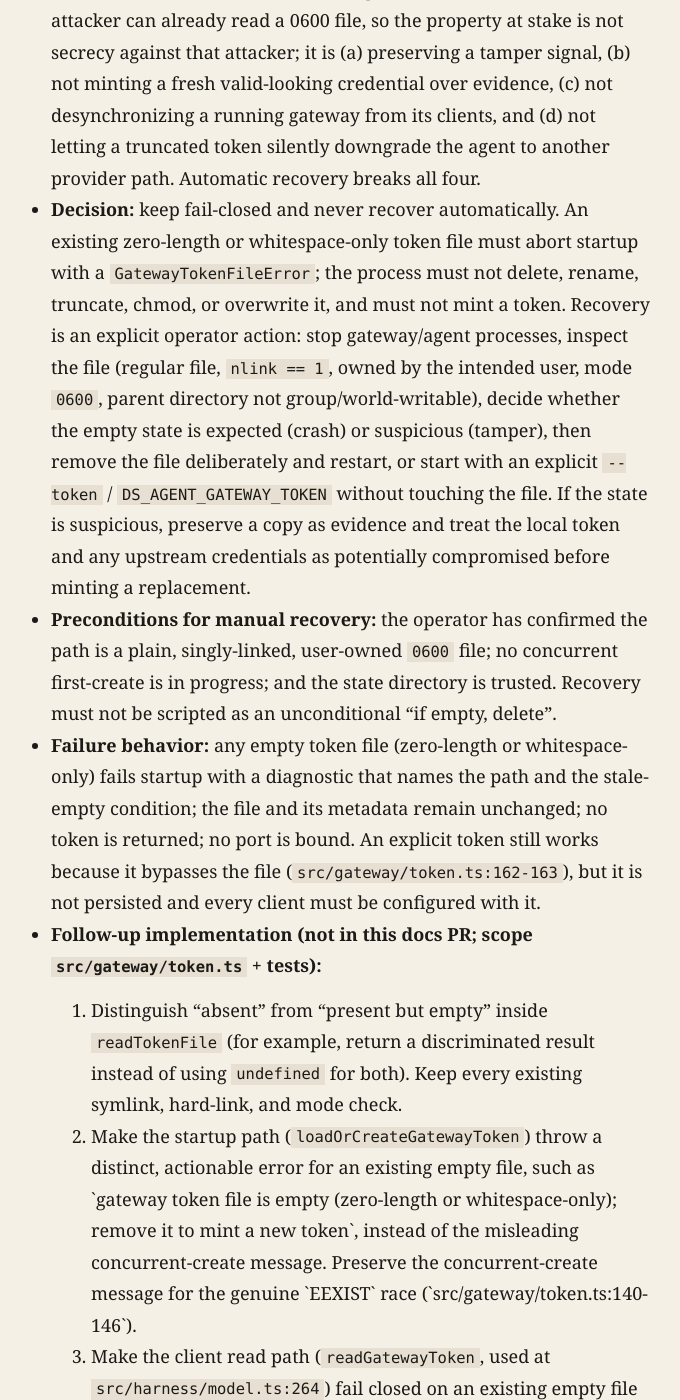
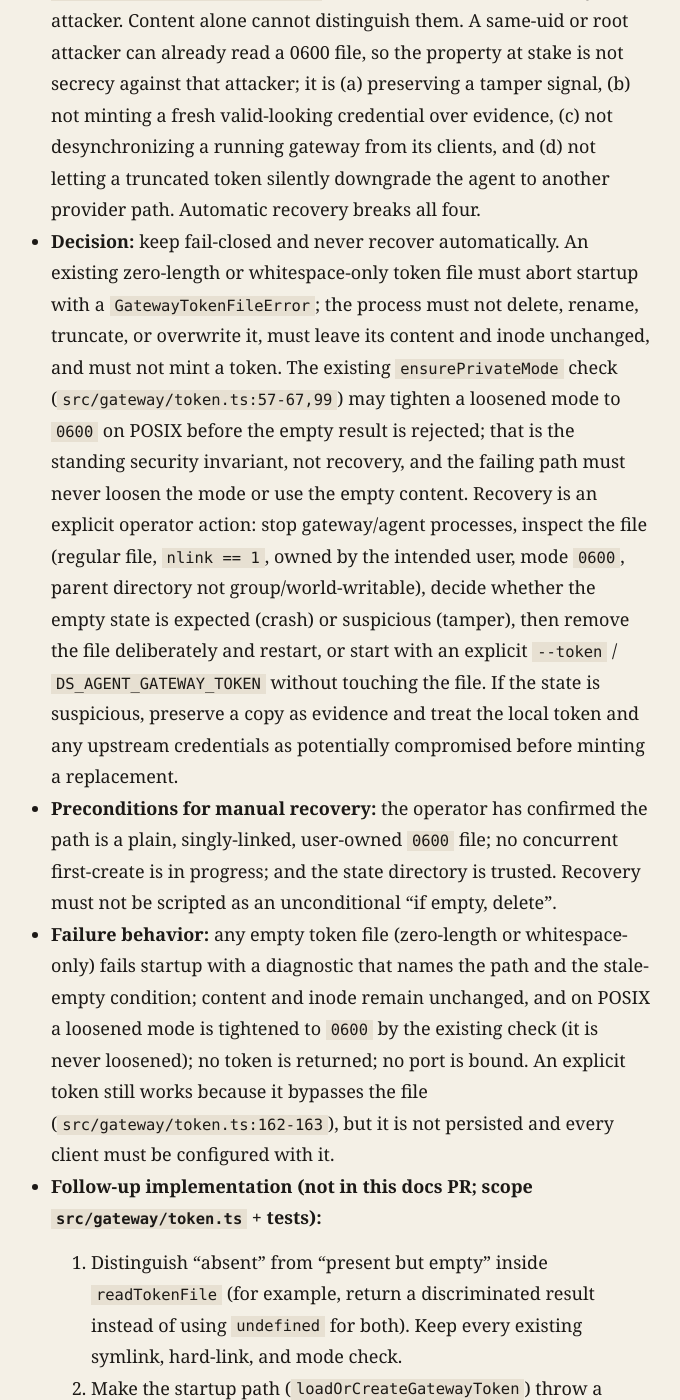
Before and after one commit to LofiSu/deepseek-super-agent, a Jekyll site: the page built from docs/ARCHITECTURE_DECISIONS.md, in a window 1280 px wide and 1400 px high, scrolled down 7567 px. Shown: the whole window, without its empty margins (309-989 px from the left). Built offline with Jekyll 4.4.1, drawn with Linux system fonts in a browser that asks for light colours; our own code applies the rules of GitHub Pages for plain Markdown files; some of the changed text lies outside the part shown.

Commit message:
[SUPER-AGENT][STALE-GATEWAY-TOKEN] Clarify mode repair in ADR-009

```diff
--- a/docs/ARCHITECTURE_DECISIONS.md
+++ b/docs/ARCHITECTURE_DECISIONS.md
@@ -202,7 +202,8 @@ rewrite `PLAN.md`; link to the contract instead.
   (`src/gateway/token.ts:140-146`). Both `ds-agent gateway`
   (`src/cli/gateway.ts:42-43`) and the embedded gateway
   (`src/gateway/embedded.ts:26`) call this before binding a port, so startup
-  aborts and the file is left byte-for-byte and inode-for-inode untouched. A
+  aborts and the file's content and inode are left unchanged. On POSIX the
+  existing mode check may first tighten a loosened mode to `0600`. A
   zero-length file and a whitespace-only file behave identically.
   `startGatewayServer` has a second empty-token guard
   (`src/gateway/server.ts:250-251`), but the file path normally throws earlier.
@@ -224,8 +225,13 @@ rewrite `PLAN.md`; link to the contract instead.
   four.
 - **Decision:** keep fail-closed and never recover automatically. An existing
   zero-length or whitespace-only token file must abort startup with a
-  `GatewayTokenFileError`; the process must not delete, rename, truncate,
-  chmod, or overwrite it, and must not mint a token. Recovery is an explicit
+  `GatewayTokenFileError`; the process must not delete, rename, truncate, or
+  overwrite it, must leave its content and inode unchanged, and must not mint a
+  token. The existing `ensurePrivateMode` check
+  (`src/gateway/token.ts:57-67,99`) may tighten a loosened mode to `0600` on
+  POSIX before the empty result is rejected; that is the standing security
+  invariant, not recovery, and the failing path must never loosen the mode or
+  use the empty content. Recovery is an explicit
   operator action: stop gateway/agent processes, inspect the file (regular file,
   `nlink == 1`, owned by the intended user, mode `0600`, parent directory not
   group/world-writable), decide whether the empty state is expected (crash) or
@@ -240,10 +246,11 @@ rewrite `PLAN.md`; link to the contract instead.
   scripted as an unconditional "if empty, delete".
 - **Failure behavior:** any empty token file (zero-length or whitespace-only)
   fails startup with a diagnostic that names the path and the stale-empty
-  condition; the file and its metadata remain unchanged; no token is returned;
-  no port is bound. An explicit token still works because it bypasses the file
-  (`src/gateway/token.ts:162-163`), but it is not persisted and every client
-  must be configured with it.
+  condition; content and inode remain unchanged, and on POSIX a loosened mode is
+  tightened to `0600` by the existing check (it is never loosened); no token is
+  returned; no port is bound. An explicit token still works because it bypasses
+  the file (`src/gateway/token.ts:162-163`), but it is not persisted and every
+  client must be configured with it.
 - **Follow-up implementation (not in this docs PR; scope
   `src/gateway/token.ts` + tests):**
   1. Distinguish "absent" from "present but empty" inside `readTokenFile`
@@ -261,11 +268,12 @@ rewrite `PLAN.md`; link to the contract instead.
      considered too breaking, record the fallback as an explicit residual
      instead.
   4. Tests: zero-length and whitespace-only fixtures in
-     `test/gateway-token.test.ts`, asserting the distinct error, no
-     content/inode/mode change, no new token, and fail-closed behavior on the
-     client read; keep the existing concurrent-create test
-     (`test/gateway-token.test.ts:29-41`). Cover the explicit-override bypass
-     and a valid-token control.
+     `test/gateway-token.test.ts`, asserting the distinct error, unchanged
+     content and inode, and a mode that is exactly `0600` after the check on
+     POSIX (never looser; skip the mode assertion on win32), no new token, and
+     fail-closed behavior on the client read; keep the existing
+     concurrent-create test (`test/gateway-token.test.ts:29-41`). Cover the
+     explicit-override bypass and a valid-token control.
   5. Do not add automatic regeneration, rename-aside, or in-place overwrite in
      this follow-up. An explicit `--rotate-token` flag is a possible later
      ergonomic addition (it would touch `src/cli/gateway.ts`), but only as an
@@ -283,8 +291,8 @@ rewrite `PLAN.md`; link to the contract instead.
   - **Quarantine the empty file (rename aside) and fail.** This preserves
     evidence but still mutates the live path, has the same concurrent-create
     race, implicitly gives the next start a fresh token (a two-restart silent
-    recovery), and makes operator reasoning harder. An untouched file plus an
-    explicit removal is safer.
+    recovery), and makes operator reasoning harder. Leaving content and inode
+    untouched, then requiring an explicit removal, is safer.
   - **An explicit operator rotate/reset flag as the primary policy.** The
     intent is correct, but it is not needed to recover today (manual removal is
     already explicit) and would add CLI surface and persistence semantics.
```
Also changed, not shown: docs/GATEWAY.md (+5 -2 lines).
